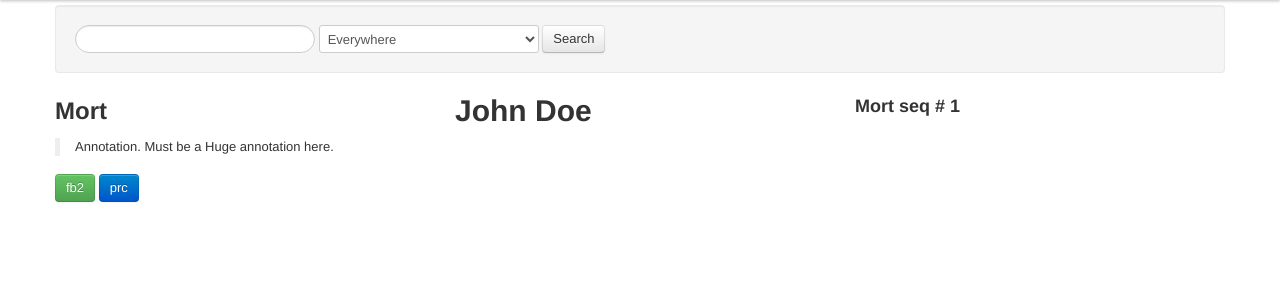
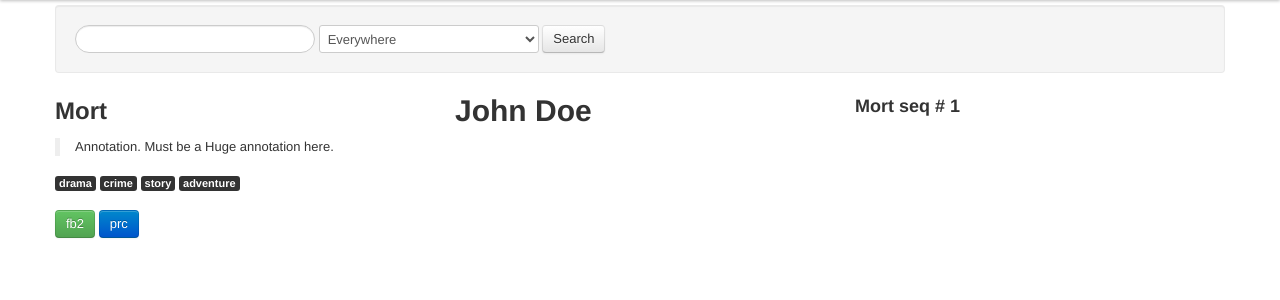
Before and after one commit to uvNikita/librarian, a Flask app: page /b/1 in a window 1280 px wide. Shown: the part 40-340 px from the top of the page. Run offline with Flask 2, Linux system fonts and the light colour scheme; data comes from the database, SQL or seed files in the repository; some libraries are stand-ins or nearby versions.

Commit message:
Add genres to book_info page

```diff
--- a/librarian/templates/book_info.html
+++ b/librarian/templates/book_info.html
@@ -16,6 +16,13 @@
     {% if book.annotation %}
         <p> <blockquote> {{ book.annotation }} </blockquote> </p>
     {% endif %}
+
+    {% if book.genres %}
+        {% for genre in book.genres %}
+           <span class="label label-inverse">{{ genre }}</span>
+        {% endfor %}
+    {% endif %}
+
     <p>
         <div class="btn-toolbar" style="margin-top: 18px;">
             <button class="btn btn-success" href="{{ url_for('get_fb2', book_id=book.book_id) }}">fb2</button>
```
